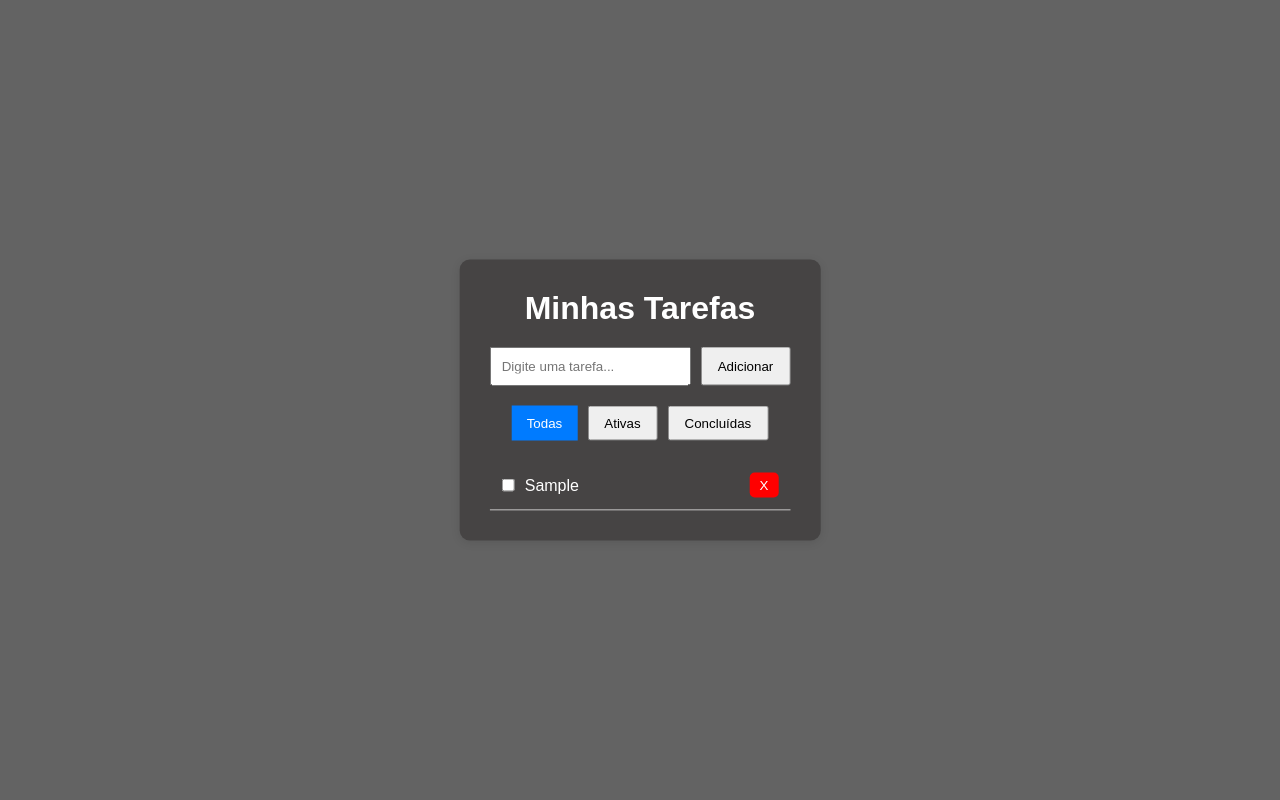
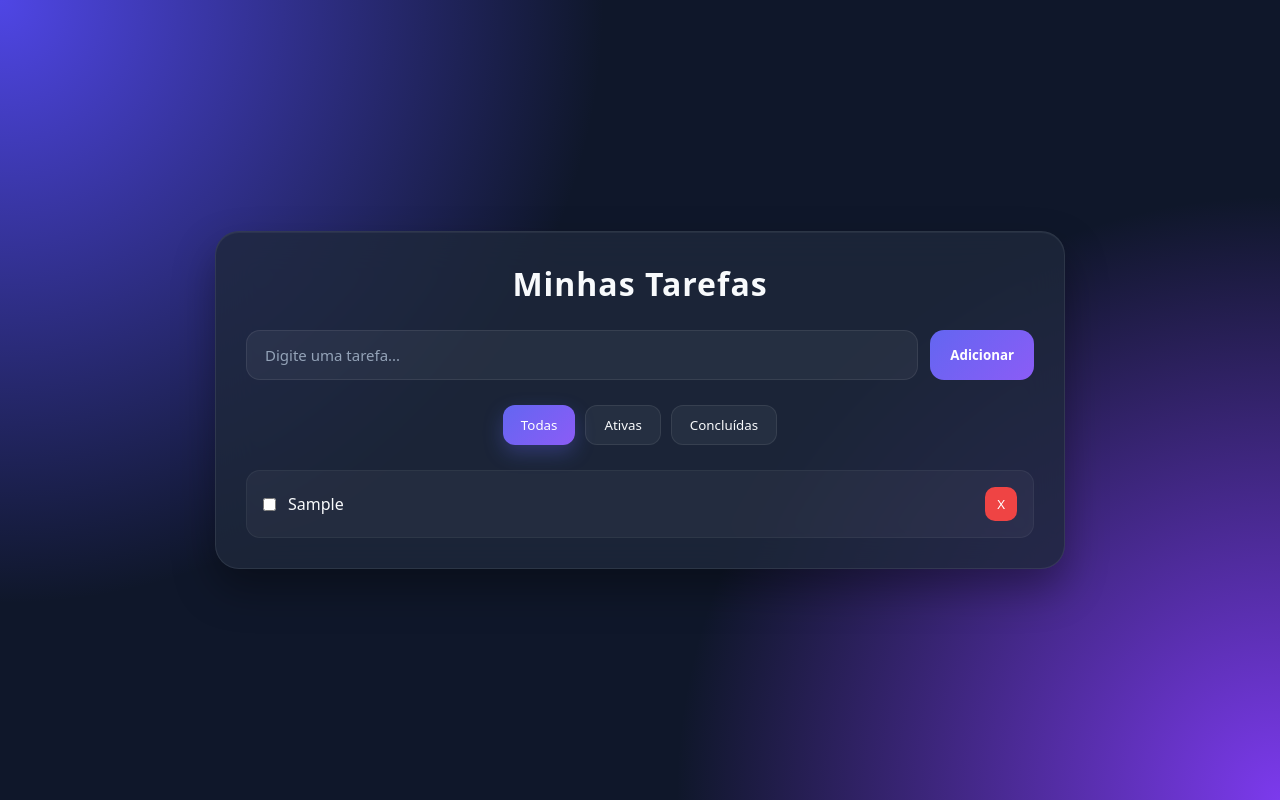
Before and after one commit to kevinfreitasv80/TODO, a plain HTML site: page index.html in a window 1280 px wide. Both pictures are taken after typing "Sample" into the empty fields and a click on the button "Adicionar". Drawn offline with Linux system fonts and the light colour scheme.

Commit message:
add a new design

```diff
--- a/style.css
+++ b/style.css
@@ -4,97 +4,241 @@
   box-sizing: border-box;
 }
 
+:root {
+  --bg: #0f172a;
+  --card: rgba(30, 41, 59, 0.8);
+  --card-border: rgba(255, 255, 255, 0.08);
+
+  --primary: #6366f1;
+  --primary-hover: #4f46e5;
+
+  --secondary: #8b5cf6;
+
+  --text: #f8fafc;
+  --text-muted: #94a3b8;
+
+  --danger: #ef4444;
+  --danger-hover: #dc2626;
+
+  --success: #22c55e;
+}
+
+input,
+button,
 body {
-    font-family: Arial, sans-serif;
-    background: #636363;
+  font-family:
+    system-ui,
+    -apple-system,
+    BlinkMacSystemFont,
+    "Segoe UI",
+    Roboto,
+    Oxygen,
+    Ubuntu,
+    Cantarell,
+    "Open Sans",
+    "Helvetica Neue",
+    sans-serif;
+}
+
+body {
+  min-height: 100vh;
+
+  background:
+    radial-gradient(circle at top left, #4f46e5 0%, transparent 40%),
+    radial-gradient(circle at bottom right, #7c3aed 0%, transparent 40%),
+    var(--bg);
+
+  display: flex;
+  justify-content: center;
+  align-items: center;
+
+  padding: 20px;
 }
 
 .container {
-    position: absolute;
-    top: 50%;
-    left: 50%;
-    transform: translate(-50%, -50%);
-    max-width: 50em;
-    margin: 0 auto;
-    background: rgb(70, 68, 68);
+  width: 100%;
+  max-width: 850px;
+
+  background: var(--card);
+  backdrop-filter: blur(20px);
+
+  border: 1px solid var(--card-border);
+
   padding: 30px;
-    border-radius: 10px;
-    box-shadow: 0 2px 10px rgba(0,0,0,0.1);
+  border-radius: 24px;
+
+  box-shadow:
+    0 20px 40px rgba(0, 0, 0, 0.35),
+    inset 0 1px 0 rgba(255, 255, 255, 0.05);
 }
 
 h1 {
   text-align: center;
-    margin-bottom: 20px;
-    color: white;
+  margin-bottom: 25px;
+
+  color: var(--text);
+
+  font-size: 2rem;
+  font-weight: 700;
+  letter-spacing: 1px;
 }
 
 .input-container {
   display: flex;
-    gap: 10px;
-    margin-bottom: 20px;
+  gap: 12px;
+  margin-bottom: 25px;
 }
 
 #taskInput {
   flex: 1;
-    padding: 10px;
+
+  padding: 14px 18px;
+
+  background: rgba(255, 255, 255, 0.05);
+  border: 1px solid rgba(255, 255, 255, 0.08);
+
+  border-radius: 14px;
+
+  color: var(--text);
+  font-size: 15px;
+
+  outline: none;
+  transition: 0.3s;
+}
+
+#taskInput::placeholder {
+  color: var(--text-muted);
+}
+
+#taskInput:focus {
+  border-color: var(--primary);
+  box-shadow: 0 0 0 4px rgba(99, 102, 241, 0.2);
 }
 
 #addBtn {
-    padding: 10px 15px;
+  border: none;
+  border-radius: 14px;
+
+  padding: 14px 20px;
+
+  background: linear-gradient(135deg, var(--primary), var(--secondary));
+
+  color: white;
+  font-weight: 600;
+
   cursor: pointer;
+  transition: 0.3s;
+}
+
+#addBtn:hover {
+  transform: translateY(-2px);
+  box-shadow: 0 10px 20px rgba(99, 102, 241, 0.35);
 }
 
 .filters {
   display: flex;
   justify-content: center;
   gap: 10px;
-    margin-bottom: 20px;
+  margin-bottom: 25px;
 }
 
 .filter-btn {
-    padding: 8px 15px;
+  padding: 10px 18px;
+
+  border: 1px solid rgba(255, 255, 255, 0.08);
+  border-radius: 12px;
+
+  background: rgba(255, 255, 255, 0.05);
+  color: var(--text);
+
   cursor: pointer;
+  transition: 0.3s;
+}
+
+.filter-btn:hover {
+  background: rgba(255, 255, 255, 0.1);
 }
 
 .filter-btn.active {
-    background-color: #007bff;
+  background: linear-gradient(135deg, var(--primary), var(--secondary));
+
   color: white;
   border: none;
+
+  box-shadow: 0 8px 20px rgba(99, 102, 241, 0.3);
 }
 
 #taskList {
-    overflow: auto;
-    max-height: 50dvh;
   list-style: none;
-    color: white;
+  max-height: 50vh;
+  overflow-y: auto;
+
+  display: flex;
+  flex-direction: column;
+  gap: 10px;
+}
+
+#taskList::-webkit-scrollbar {
+  width: 8px;
+}
+
+#taskList::-webkit-scrollbar-thumb {
+  background: var(--primary);
+  border-radius: 10px;
 }
 
 .task-item {
   display: flex;
   align-items: center;
-    gap: 10px;
-    padding: 12px;
-    border-bottom: 1px solid #eee;
+  gap: 12px;
+
+  padding: 16px;
+
+  border-radius: 14px;
+
+  background: rgba(255, 255, 255, 0.04);
+  border: 1px solid rgba(255, 255, 255, 0.05);
+
+  transition: 0.3s;
+}
+
+.task-item:hover {
+  transform: translateY(-2px);
+
+  background: rgba(255, 255, 255, 0.07);
+
+  box-shadow: 0 10px 20px rgba(0, 0, 0, 0.15);
 }
 
 .task-text {
   flex: 1;
+  color: var(--text);
+}
+
+.task-item.concluida {
+  background: rgba(34, 197, 94, 0.08);
+  border-color: rgba(34, 197, 94, 0.2);
 }
 
 .task-item.concluida .task-text {
   text-decoration: line-through;
-    color: gray;
+  color: var(--success);
 }
 
 .remove-btn {
-    background: red;
+  border: none;
+  border-radius: 10px;
+
+  padding: 8px 12px;
+
+  background: var(--danger);
   color: white;
-    border: none;
-    padding: 5px 10px;
+
   cursor: pointer;
-    border-radius: 5px;
+  transition: 0.3s;
 }
 
 .remove-btn:hover {
-    background: darkred;
+  background: var(--danger-hover);
+  transform: scale(1.05);
 }
```
Lines whose indentation alone changed are shown as unchanged.
